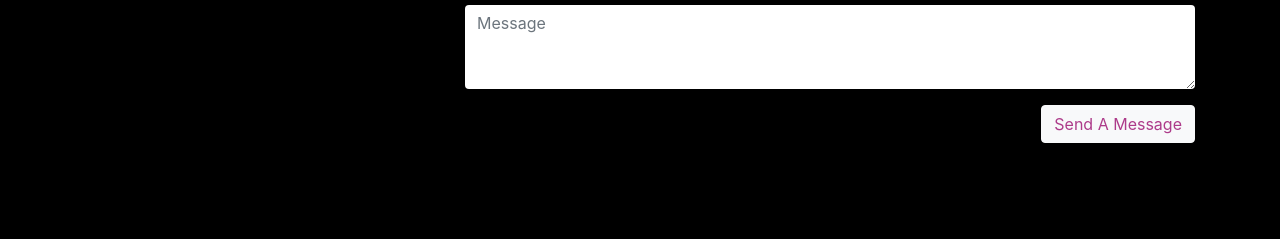
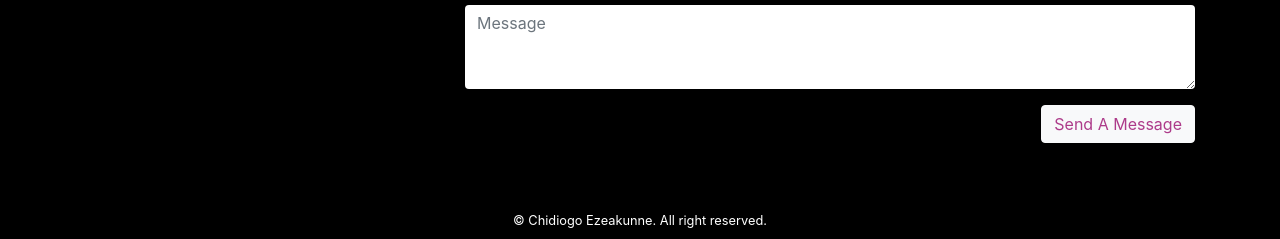
Before and after one commit to chidiogo-akunne/My-Portfolio, a website: page contact.html in a window 1280 px wide. Shown: the part 782-1021 px from the top of the page. Before the commit the page ends 925 px from the top, so only its background shows below. Drawn offline with Linux system fonts and the light colour scheme.

Commit message:
contact page footer

```diff
--- a/contact.html
+++ b/contact.html
@@ -115,7 +115,9 @@
                    </article>
                </main>
 
-
+               <footer>
+                    <p class="footer-p mb-2 mt-5 pt-3"><small>&copy Chidiogo Ezeakunne. All right reserved.</small></p>
+                </footer>
 
 
 
```
